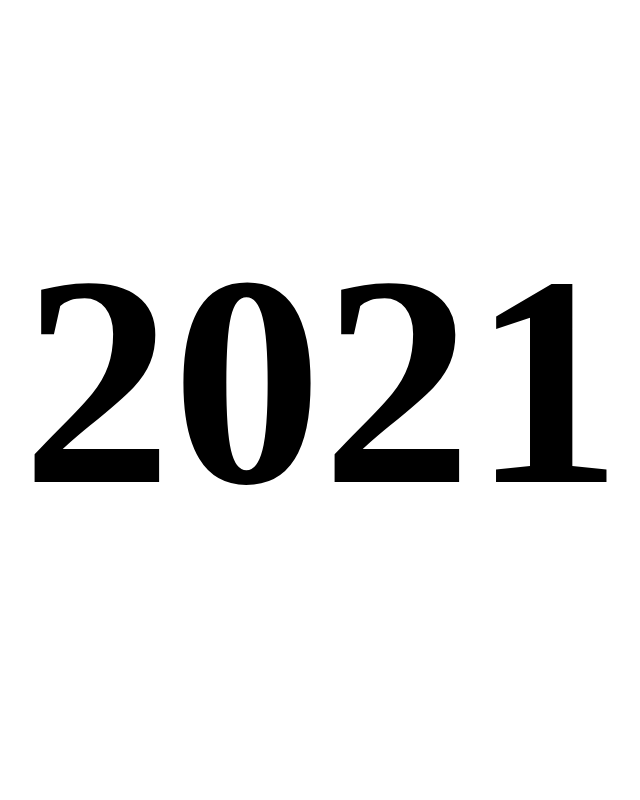
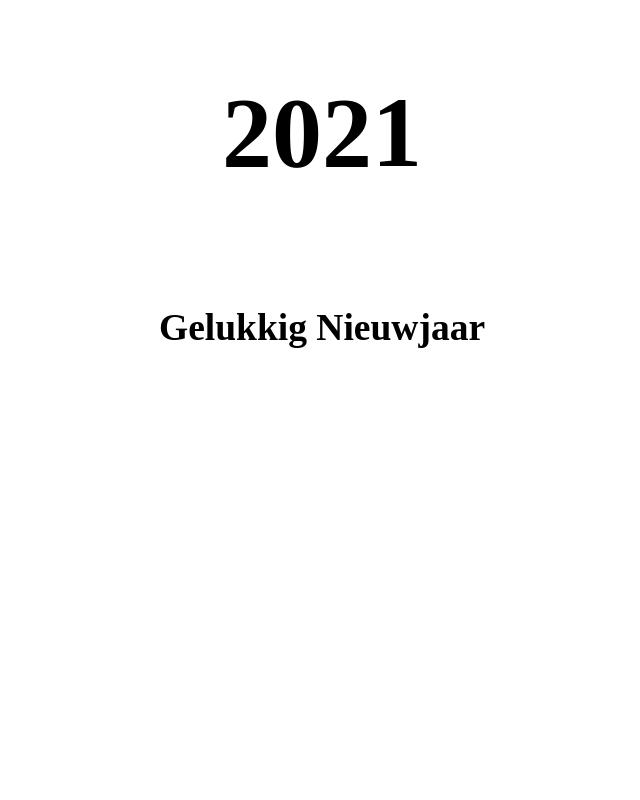
Before and after one commit to AhmedFarsi/Nieuwjaarskaart_Ahmed, a plain HTML site: page index.html in a window 1280 px wide. Shown: the top 800 px of the page, without its empty margins (318-958 px from the left). Drawn offline with Linux system fonts and the light colour scheme.

Commit message:
Update style.css

```diff
--- a/style.css
+++ b/style.css
@@ -5,12 +5,12 @@ background-color: gold;
 .midden {
 display: flex;
 justify-content: center;
-font-size: 150px;
+font-size: 50px;
 color: black;
 }
 
 .onder {
 display: flex;
 justify-content: center;
-font-size: 100px;
+font-size: 25px;
 }
```
